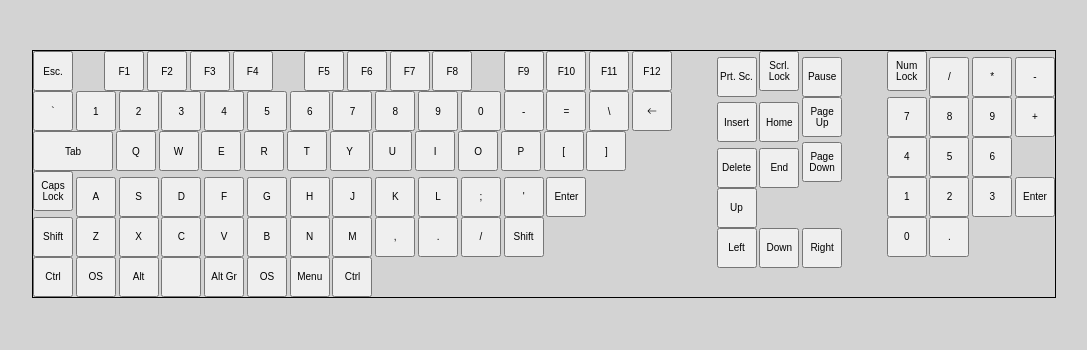
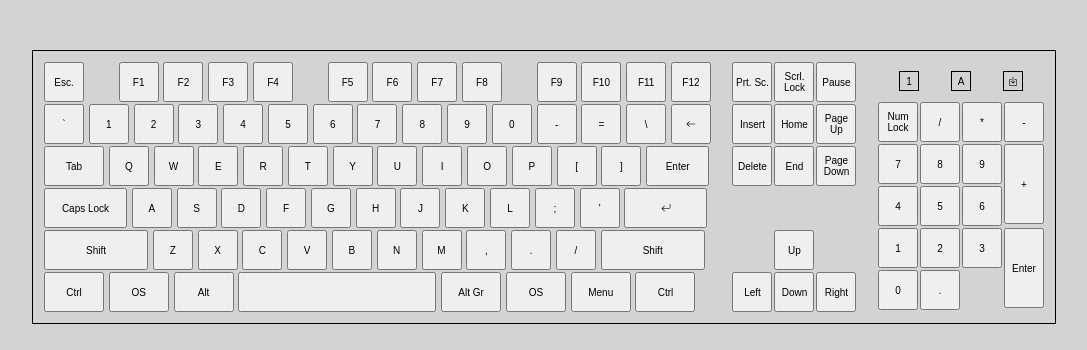
Before and after one commit to giorgi-gagnidze/keyboard-tester, a plain HTML site: page index.html in a window 1280 px wide. Shown: the whole page, without its empty margins (96-1183 px from the left). Drawn offline with nearby package versions, Linux system fonts and the light colour scheme.

Commit message:
Some style add

```diff
--- a/index.html
+++ b/index.html
@@ -13,7 +13,7 @@
   </head>
   <body>
     <div class="main-container">
-      <div>
+      <div class="main-container__inner">
         <div class="container-fn">
           <button id="Escape" class="button">Esc.</button>
           <div>
@@ -68,9 +68,10 @@
           <button id="KeyP" class="button">P</button>
           <button id="BracketLeft" class="button">[</button>
           <button id="BracketRight" class="button">]</button>
+          <button id="Enter02" class="button enter-02">Enter</button>
         </div>
         <div>
-          <button id="CapsLock" class="button">Caps Lock</button>
+          <button id="CapsLock" class="button caps-lock">Caps Lock</button>
           <button id="KeyA" class="button">A</button>
           <button id="KeyS" class="button">S</button>
           <button id="KeyD" class="button">D</button>
@@ -82,10 +83,12 @@
           <button id="KeyL" class="button">L</button>
           <button id="Semicolon" class="button">;</button>
           <button id="Quote" class="button">'</button>
-          <button id="Enter" class="button">Enter</button>
+          <button id="Enter" class="button enter">
+            <i class="bi bi-arrow-return-left"></i>
+          </button>
         </div>
         <div>
-          <button id="ShiftLeft" class="button">Shift</button>
+          <button id="ShiftLeft" class="button shift">Shift</button>
           <button id="KeyZ" class="button">Z</button>
           <button id="KeyX" class="button">X</button>
           <button id="KeyC" class="button">C</button>
@@ -96,71 +99,98 @@
           <button id="Comma" class="button">,</button>
           <button id="Period" class="button">.</button>
           <button id="Slash" class="button">/</button>
-          <button id="ShiftRight" class="button">Shift</button>
+          <button id="ShiftRight" class="button shift">Shift</button>
         </div>
         <div>
-          <button id="ControlLeft" class="button">Ctrl</button>
-          <button id="OSLeft" class="button">OS</button>
-          <button id="AltLeft" class="button">Alt</button>
-          <button id="Space" class="button">&nbsp;</button>
-          <button id="AltRight" class="button">Alt Gr</button>
-          <button id="OSRight" class="button">OS</button>
-          <button id="ContextMenu" class="button">Menu</button>
-          <button id="ControlRight" class="button">Ctrl</button>
+          <button id="ControlLeft" class="button bottom-key">Ctrl</button>
+          <button id="OSLeft" class="button bottom-key">OS</button>
+          <button id="AltLeft" class="button bottom-key">Alt</button>
+          <button id="Space" class="button space">&nbsp;</button>
+          <button id="AltRight" class="button bottom-key">Alt Gr</button>
+          <button id="OSRight" class="button bottom-key">OS</button>
+          <button id="ContextMenu" class="button bottom-key">Menu</button>
+          <button id="ControlRight" class="button bottom-key">Ctrl</button>
         </div>
       </div>
+      <div class="main-container__inner main-container__inner--middle">
         <div>
-        <div>
+          <div class="middle-container">
             <button id="PrintScreen" class="button">Prt. Sc.</button>
             <button id="ScrollLock" class="button">Scrl. Lock</button>
             <button id="Pause" class="button">Pause</button>
           </div>
-        <div>
+          <div class="middle-container">
             <button id="Insert" class="button">Insert</button>
             <button id="Home" class="button">Home</button>
             <button id="PageUp" class="button">Page Up</button>
           </div>
-        <div>
+          <div class="middle-container">
             <button id="Delete" class="button">Delete</button>
             <button id="End" class="button">End</button>
             <button id="PageDown" class="button">Page Down</button>
           </div>
+        </div>
         <div>
+          <div class="middle-container middle-container__bottom">
             <div>
               <button id="ArrowUp" class="button">Up</button>
             </div>
+            <div>
               <button id="ArrowLeft" class="button">Left</button>
               <button id="ArrowDown" class="button">Down</button>
               <button id="ArrowRight" class="button">Right</button>
             </div>
           </div>
-      <div>
+        </div>
+      </div>
+      <div class="main-container__inner">
+        <div class="container-led">
+          <div class="container-led__item">
+            <div class="container-led__item--inner">1</div>
+          </div>
+          <div class="container-led__item">
+            <div class="container-led__item--">
+              <div class="container-led__item--inner">A</div>
+            </div>
+          </div>
+          <div class="container-led__item">
+            <div class="container-led__item--inner">
+              <i class="bi bi-box-arrow-in-down"></i>
+            </div>
+          </div>
+        </div>
         <div class="num-container-01">
           <button id="NumLock" class="button">Num Lock</button>
           <button id="NumpadDivide" class="button">/</button>
           <button id="NumpadMultiply" class="button">*</button>
           <button id="NumpadSubtract" class="button">-</button>
         </div>
-        <div>
+        <div class="num-container-02">
+          <div class="num-container-02__inner">
             <button id="Numpad7" class="button">7</button>
             <button id="Numpad8" class="button">8</button>
             <button id="Numpad9" class="button">9</button>
-          <button id="NumpadAdd" class="button">+</button>
           </div>
-        <div>
+          <button id="NumpadAdd" class="button plus-key">+</button>
+          <div class="num-container-02__inner">
             <button id="Numpad4" class="button">4</button>
             <button id="Numpad5" class="button">5</button>
             <button id="Numpad6" class="button">6</button>
           </div>
-        <div>
+        </div>
+        <div class="num-container-03">
+          <div class="num-container-03__inner">
             <button id="Numpad1" class="button">1</button>
             <button id="Numpad2" class="button">2</button>
             <button id="Numpad3" class="button">3</button>
-          <button id="NumpadEnter" class="button">Enter</button>
           </div>
-        <div>
+          <button id="NumpadEnter" class="button enter-key">Enter</button>
+          <div class="num-container-03__inner">
+            <div class="num-container-03__inner">
               <button id="Numpad0" class="button">0</button>
               <button id="NumpadDecimal" class="button">.</button>
+            </div>
+          </div>
         </div>
       </div>
     </div>
--- a/style.css
+++ b/style.css
@@ -17,6 +17,7 @@ body {
   width: 4rem;
   height: 4rem;
   font-size: inherit;
+  margin: 0.1rem;
 }
 
 .main-container {
@@ -25,6 +26,10 @@ body {
   width: 102.4rem;
   margin: 5rem auto;
   border: 1px solid black;
+  padding: 1rem;
+}
+
+.main-container__inner {
 }
 
 .container-fn {
@@ -33,7 +38,109 @@ body {
 }
 
 .tab {
-  width: 8rem;
+  width: 6rem;
+}
+
+.caps-lock {
+  width: 8.3rem;
+}
+
+.enter-02 {
+  width: 6.3rem;
+}
+
+.enter {
+  width: 8.3rem;
+}
+
+.shift {
+  width: 10.405rem;
+}
+
+.bottom-key {
+  width: 6rem;
+}
+
+.space {
+  width: 19.8rem;
+}
+
+.main-container__inner--middle {
+  display: flex;
+  flex-direction: column;
+  justify-content: space-between;
+}
+
+.middle-container {
+  display: flex;
+}
+
+.middle-container__bottom {
+  flex-direction: column;
+  align-items: center;
+}
+
+.middle-container__bottom div {
+  display: flex;
+}
+
+.container-led {
+  display: flex;
+  justify-content: space-evenly;
+}
+
+.container-led__item {
+  width: 4rem;
+  height: 4rem;
+  display: flex;
+  justify-content: center;
+  align-items: center;
+}
+
+.container-led__item--inner {
+  width: 2rem;
+  height: 2rem;
+  display: flex;
+  justify-content: center;
+  align-items: center;
+  border: 1px solid black;
+}
+
+.num-container-01 {
+  display: flex;
+}
+
+.num-container-02 {
+  display: grid;
+  grid-template-columns: 3fr 1fr;
+  grid-template-rows: 1fr 1fr;
+  gap: 0;
+}
+
+.num-container-02__inner {
+  display: flex;
+}
+
+.plus-key {
+  grid-column: 2 / 3;
+  grid-row: 1 / 3;
+  height: 8rem;
+}
+
+.num-container-03 {
+  display: grid;
+  grid-template-columns: 3fr 1fr;
+  grid-template-rows: 1fr 1fr;
+}
+
+.num-container-03__inner {
+  display: flex;
+}
+
+.enter-key {
+  grid-column: 2 / 3;
+  grid-row: 1 / 3;
+  height: 8rem;
 }
 
 .btn-worked {
```
Lines whose indentation alone changed are shown as unchanged.
